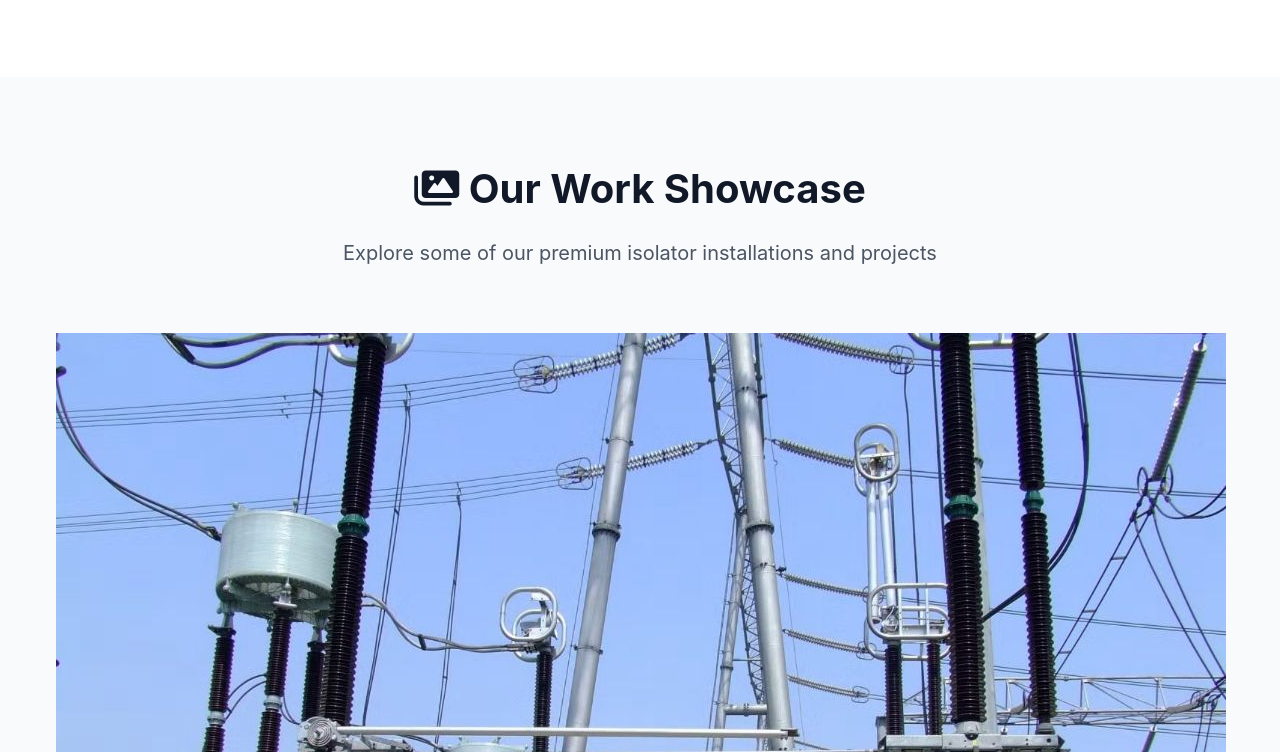
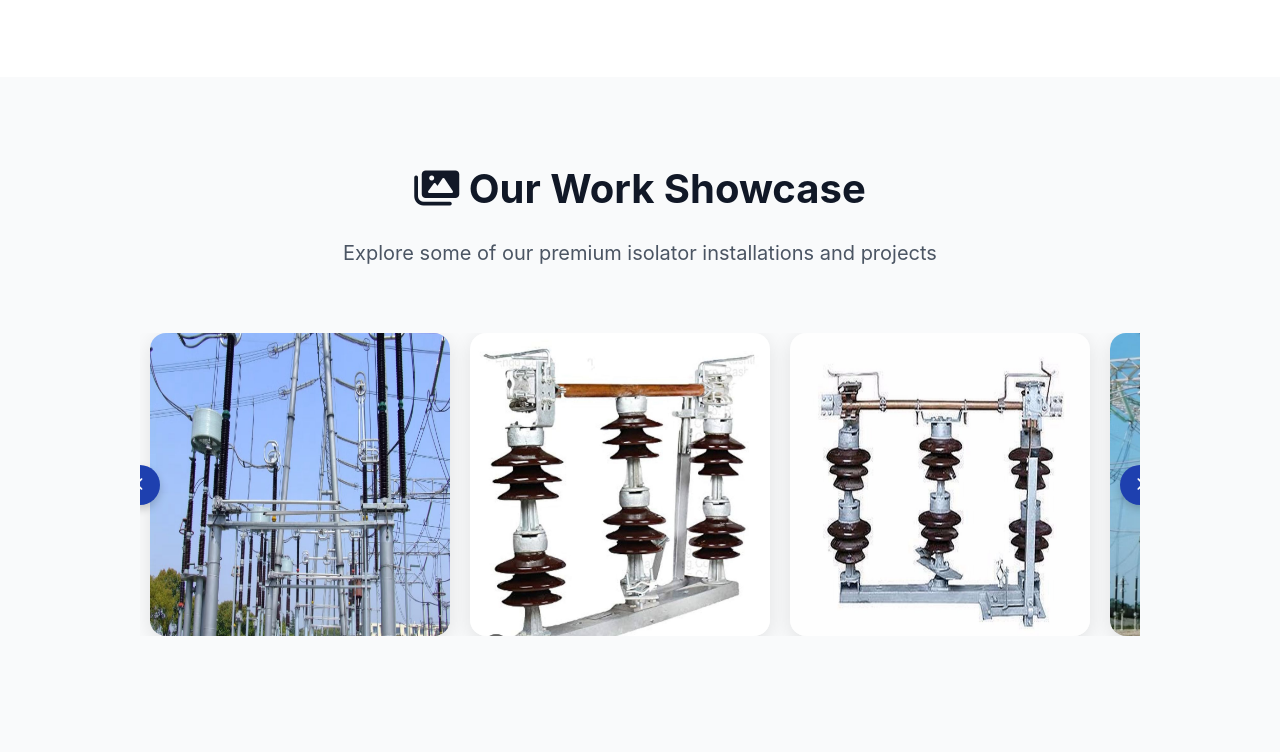
Before and after one commit to vijayarjunreddy5-lgtm/pensarelectric, a plain HTML site: page index.html in a window 1280 px wide. Shown: the part 2708-3460 px from the top of the page. Drawn offline with Linux system fonts and the light colour scheme; files whose address does not match are found by name.

Commit message:
Add files via upload

```diff
--- a/index.html
+++ b/index.html
@@ -990,7 +990,8 @@
         </div>
     </section>
 
-    <!-- Gallery Section -->
+
+<!-- Gallery Section -->
 <section id="gallery" class="section gallery-section">
   <div class="container">
     <h2 class="section-title"><i class="fas fa-images"></i> Our Work Showcase</h2>
@@ -1000,9 +1001,11 @@
 
     <div class="gallery-carousel">
       <div class="gallery-track">
-        <img src="1.jpeg" alt="Image 1">
-        <img src="2.jpeg" alt="Image 2">
-        <img src="3.jpeg" alt="Image 3">
+        <img src="/Users/varikutinaveenreddy/Downloads/1.jpeg" alt="Project 1">
+        <img src="/Users/varikutinaveenreddy/Downloads/2.jpeg" alt="Project 2">
+        <img src="/Users/varikutinaveenreddy/Downloads/3.jpeg" alt="Project 3">
+
+                <img src="/Users/varikutinaveenreddy/Downloads/4.jpeg" alt="Project 4">
 
       </div>
       <button class="gallery-btn prev"><i class="fas fa-chevron-left"></i></button>
@@ -1010,6 +1013,104 @@
     </div>
   </div>
 </section>
+
+<style>
+/* Gallery Section */
+.gallery-section {
+  background: #f9fafb;
+  position: relative;
+}
+
+.gallery-carousel {
+  position: relative;
+  overflow: hidden;
+  max-width: 1000px;
+  margin: 0 auto;
+}
+
+.gallery-track {
+  display: flex;
+  transition: transform 0.5s ease;
+}
+
+.gallery-track img {
+  width: 100%;
+  max-width: 300px;
+  margin: 0 10px;
+  border-radius: 1rem;
+  box-shadow: 0 5px 20px rgba(0,0,0,0.1);
+  transition: transform 0.3s ease;
+}
+
+.gallery-track img:hover {
+  transform: scale(1.05);
+}
+
+.gallery-btn {
+  position: absolute;
+  top: 50%;
+  transform: translateY(-50%);
+  background: #1e40af;
+  color: white;
+  border: none;
+  border-radius: 50%;
+  width: 40px;
+  height: 40px;
+  display: flex;
+  align-items: center;
+  justify-content: center;
+  cursor: pointer;
+  box-shadow: 0 4px 8px rgba(0,0,0,0.2);
+  transition: background 0.3s ease;
+  z-index: 2;
+}
+
+.gallery-btn:hover {
+  background: #1d4ed8;
+}
+
+.gallery-btn.prev { left: -20px; }
+.gallery-btn.next { right: -20px; }
+
+@media (max-width: 768px) {
+  .gallery-track img {
+    max-width: 220px;
+  }
+  .gallery-btn.prev { left: 5px; }
+  .gallery-btn.next { right: 5px; }
+}
+</style>
+
+<script>
+document.addEventListener("DOMContentLoaded", function() {
+  const track = document.querySelector('.gallery-track');
+  const prevBtn = document.querySelector('.gallery-btn.prev');
+  const nextBtn = document.querySelector('.gallery-btn.next');
+  let index = 0;
+
+  function updateCarousel() {
+    const slideWidth = track.querySelector('img').offsetWidth + 20;
+    track.style.transform = `translateX(${-index * slideWidth}px)`;
+  }
+
+  nextBtn.addEventListener('click', () => {
+    if (index < track.children.length - 1) {
+      index++;
+      updateCarousel();
+    }
+  });
+
+  prevBtn.addEventListener('click', () => {
+    if (index > 0) {
+      index--;
+      updateCarousel();
+    }
+  });
+
+  window.addEventListener('resize', updateCarousel);
+});
+</script>
+
 
     <!-- Contact Section -->
     <section id="contact" class="section contact-section">
```
Also changed, not shown: 4.jpeg (added).
